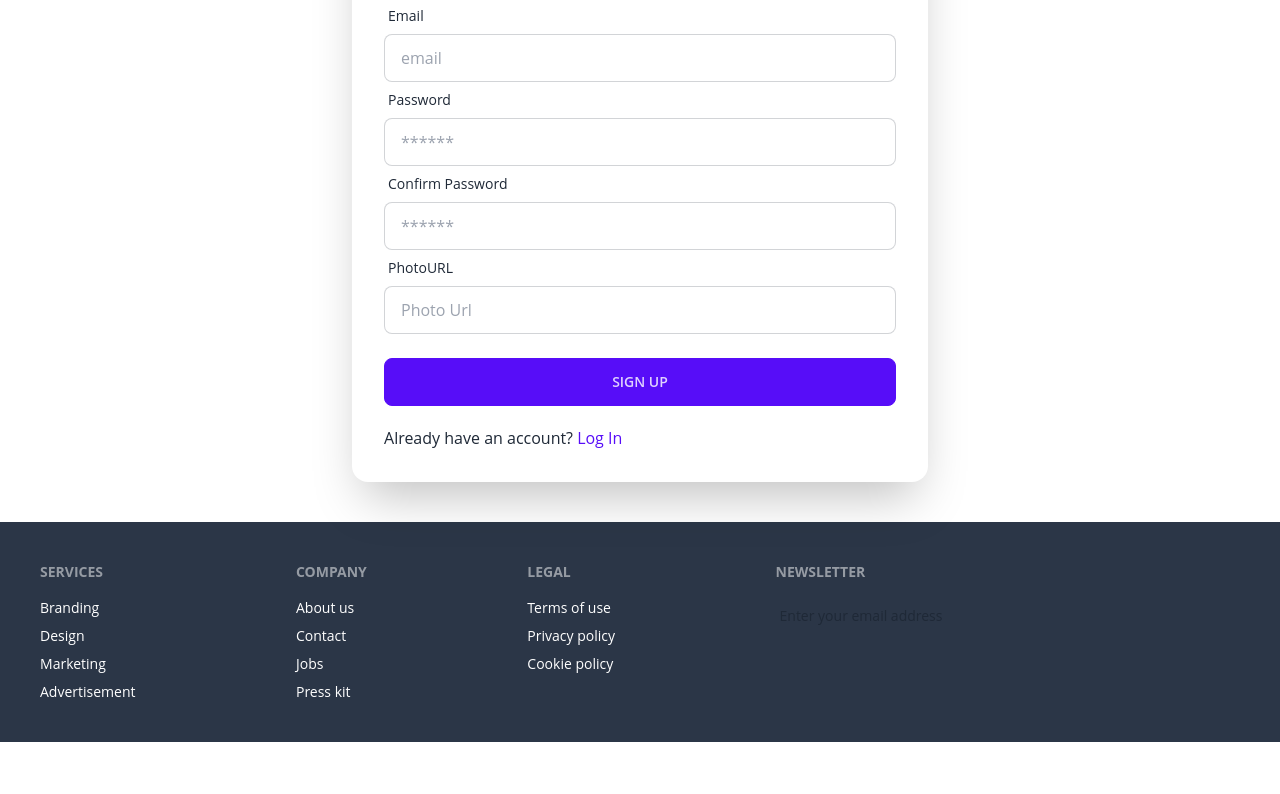
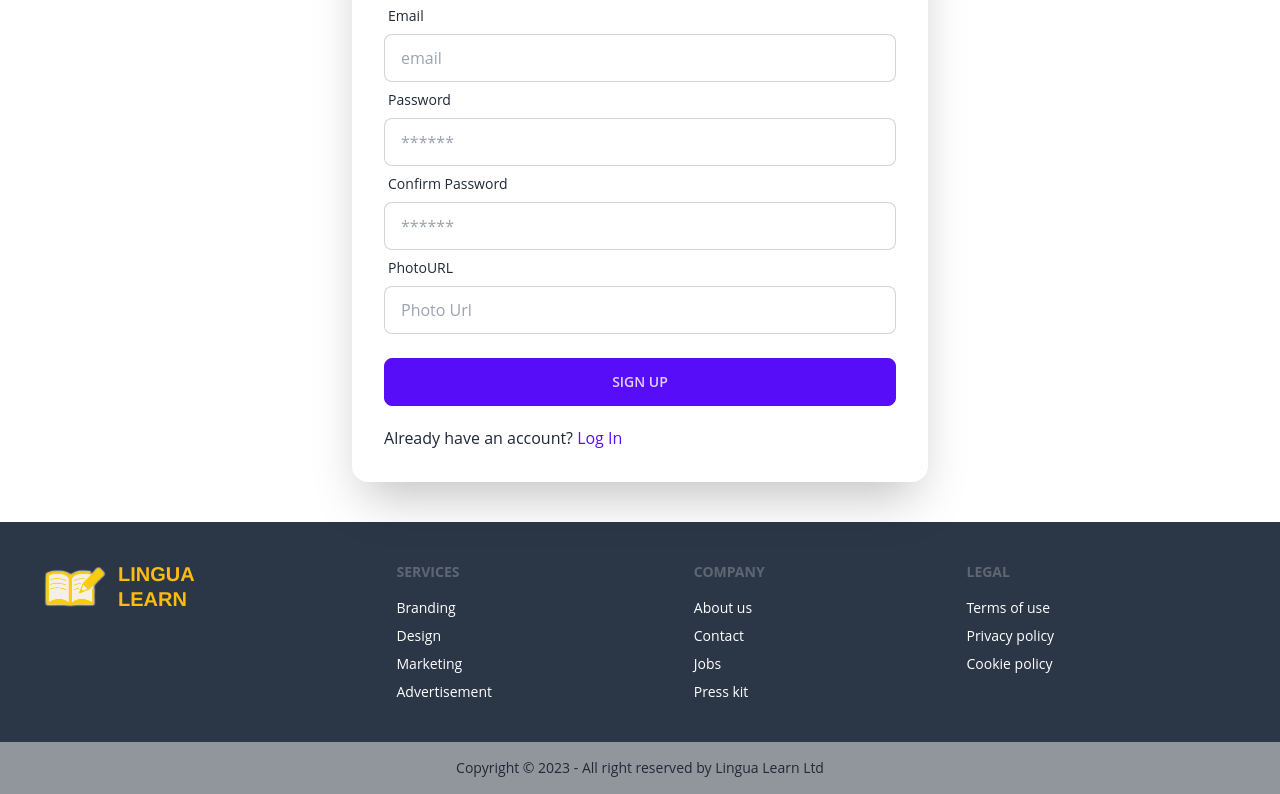
Before and after one commit to Nasim043/lingua-learn-client, a React (Vite) app: page /signup in a window 1280 px wide. Shown: the part 354-1148 px from the top of the page. Before the commit the page ends 1096 px from the top, so only its background shows below. Built offline with nearby package versions, Linux system fonts and the light colour scheme; no server answers.

Commit message:
add testimonial section

```diff
--- a/src/Pages/Home/Slider.jsx
+++ b/src/Pages/Home/Slider.jsx
@@ -17,7 +17,7 @@ import { Link } from "react-router-dom";
 
 const Slider = () => {
     return (
-        <div className="h-96">
+        <div className="mb-14">
             <Swiper
                 spaceBetween={30}
                 centeredSlides={true}
--- /dev/null
+++ b/src/Pages/Home/Testimonial.jsx
@@ -0,0 +1,45 @@
+/* eslint-disable react/no-unescaped-entities */
+
+const Testimonial = () => {
+    return (
+        <section className="text-gray-600 body-font">
+            <div className="container px-5 py-24 mx-auto">
+                <h1 className="text-3xl font-medium title-font text-gray-900 mb-12 text-center">Testimonials</h1>
+                <div className="flex flex-wrap -m-4">
+                    <div className="p-4 md:w-1/2 w-full">
+                        <div className="h-full bg-my-card p-8 rounded">
+                            <svg xmlns="http://www.w3.org/2000/svg" fill="currentColor" className="block w-5 h-5 text-gray-400 mb-4" viewBox="0 0 975.036 975.036">
+                                <path d="M925.036 57.197h-304c-27.6 0-50 22.4-50 50v304c0 27.601 22.4 50 50 50h145.5c-1.9 79.601-20.4 143.3-55.4 191.2-27.6 37.8-69.399 69.1-125.3 93.8-25.7 11.3-36.8 41.7-24.8 67.101l36 76c11.6 24.399 40.3 35.1 65.1 24.399 66.2-28.6 122.101-64.8 167.7-108.8 55.601-53.7 93.7-114.3 114.3-181.9 20.601-67.6 30.9-159.8 30.9-276.8v-239c0-27.599-22.401-50-50-50zM106.036 913.497c65.4-28.5 121-64.699 166.9-108.6 56.1-53.7 94.4-114.1 115-181.2 20.6-67.1 30.899-159.6 30.899-277.5v-239c0-27.6-22.399-50-50-50h-304c-27.6 0-50 22.4-50 50v304c0 27.601 22.4 50 50 50h145.5c-1.9 79.601-20.4 143.3-55.4 191.2-27.6 37.8-69.4 69.1-125.3 93.8-25.7 11.3-36.8 41.7-24.8 67.101l35.9 75.8c11.601 24.399 40.501 35.2 65.301 24.399z"></path>
+                            </svg>
+                            <p className="leading-relaxed mb-6">Lingua Learn made learning Italian so easy! The interactive lessons and helpful resources helped me grasp the language quickly. Now I can confidently speak with my Italian friends and even plan a trip to Italy. Thank you, Lingua Learn!.</p>
+                            <a className="inline-flex items-center">
+                                <img alt="testimonial" src="https://i.ibb.co/PZbWVMR/istockphoto-1154642632-612x612.jpg" className="w-12 h-12 rounded-full flex-shrink-0 object-cover object-center" />
+                                    <span className="flex-grow flex flex-col pl-4">
+                                        <span className="title-font font-medium text-gray-900">Maria Thompson</span>
+                                        <span className="text-gray-500 text-sm">Freelance Designer</span>
+                                    </span>
+                            </a>
+                        </div>
+                    </div>
+                    <div className="p-4 md:w-1/2 w-full">
+                        <div className="h-full bg-my-card p-8 rounded">
+                            <svg xmlns="http://www.w3.org/2000/svg" fill="currentColor" className="block w-5 h-5 text-gray-400 mb-4" viewBox="0 0 975.036 975.036">
+                                <path d="M925.036 57.197h-304c-27.6 0-50 22.4-50 50v304c0 27.601 22.4 50 50 50h145.5c-1.9 79.601-20.4 143.3-55.4 191.2-27.6 37.8-69.399 69.1-125.3 93.8-25.7 11.3-36.8 41.7-24.8 67.101l36 76c11.6 24.399 40.3 35.1 65.1 24.399 66.2-28.6 122.101-64.8 167.7-108.8 55.601-53.7 93.7-114.3 114.3-181.9 20.601-67.6 30.9-159.8 30.9-276.8v-239c0-27.599-22.401-50-50-50zM106.036 913.497c65.4-28.5 121-64.699 166.9-108.6 56.1-53.7 94.4-114.1 115-181.2 20.6-67.1 30.899-159.6 30.899-277.5v-239c0-27.6-22.399-50-50-50h-304c-27.6 0-50 22.4-50 50v304c0 27.601 22.4 50 50 50h145.5c-1.9 79.601-20.4 143.3-55.4 191.2-27.6 37.8-69.4 69.1-125.3 93.8-25.7 11.3-36.8 41.7-24.8 67.101l35.9 75.8c11.601 24.399 40.501 35.2 65.301 24.399z"></path>
+                            </svg>
+                            <p className="leading-relaxed mb-6">I never thought learning Chinese could be this fun and effective. With Lingua Learn, I've gained practical language skills through engaging exercises and real-life scenarios. I'm impressed with how quickly I progressed. Lingua Learn is a game-changer!</p>
+                            <a className="inline-flex items-center">
+                                <img alt="testimonial" src="https://i.ibb.co/GvTq2cL/1648484530383.jpg" className="w-12 h-12 rounded-full flex-shrink-0 object-cover object-center" />
+                                    <span className="flex-grow flex flex-col pl-4">
+                                        <span className="title-font font-medium text-gray-900">John Davis</span>
+                                        <span className="text-gray-500 text-sm">Business Analyst</span>
+                                    </span>
+                            </a>
+                        </div>
+                    </div>
+                </div>
+            </div>
+        </section>
+    );
+};
+
+export default Testimonial;
--- a/src/Pages/Shared/Footer.jsx
+++ b/src/Pages/Shared/Footer.jsx
@@ -1,39 +1,41 @@
+import { Link } from "react-router-dom";
+import logo from '../../assets/logo.png';
 
 const Footer = () => {
     return (
         <>
-            <footer className="footer p-10 bg-mysecondary text-[#ffff]">
+            <footer className="footer p-10 bg-mysecondary text-base-content">
+                <Link className="uppercase text-2xl font-extrabold text-myprimary font-my-font flex items-center">
+                    <img src={logo} className="h-10 mr-1" />
+                    <div className="flex flex-col leading-tight font-logo text-xl">
+                        <span>Lingua</span>
+                        <span>Learn</span>
+                    </div>
+                </Link>
                 <div>
-                <span className="footer-title">Services</span>
-                <a className="link link-hover">Branding</a>
-                <a className="link link-hover">Design</a>
-                <a className="link link-hover">Marketing</a>
-                <a className="link link-hover">Advertisement</a>
+                    <span className="footer-title text-my-third">Services</span>
+                    <a className="link link-hover text-my-white hover:text-myprimary">Branding</a>
+                    <a className="link link-hover text-my-white hover:text-myprimary">Design</a>
+                    <a className="link link-hover text-my-white hover:text-myprimary">Marketing</a>
+                    <a className="link link-hover text-my-white hover:text-myprimary">Advertisement</a>
                 </div>
                 <div>
-                <span className="footer-title">Company</span>
-                <a className="link link-hover">About us</a>
-                <a className="link link-hover">Contact</a>
-                <a className="link link-hover">Jobs</a>
-                <a className="link link-hover">Press kit</a>
+                    <span className="footer-title text-my-third">Company</span>
+                    <a className="link link-hover text-my-white hover:text-myprimary">About us</a>
+                    <a className="link link-hover text-my-white hover:text-myprimary">Contact</a>
+                    <a className="link link-hover text-my-white hover:text-myprimary">Jobs</a>
+                    <a className="link link-hover text-my-white hover:text-myprimary">Press kit</a>
                 </div>
                 <div>
-                <span className="footer-title">Legal</span>
-                <a className="link link-hover">Terms of use</a>
-                <a className="link link-hover">Privacy policy</a>
-                <a className="link link-hover">Cookie policy</a>
+                    <span className="footer-title text-my-third">Legal</span>
+                    <a className="link link-hover text-my-white hover:text-myprimary">Terms of use</a>
+                    <a className="link link-hover text-my-white hover:text-myprimary">Privacy policy</a>
+                    <a className="link link-hover text-my-white hover:text-myprimary">Cookie policy</a>
                 </div>
+            </footer>
+            <footer className="footer footer-center p-4 bg-my-third text-base-content">
                 <div>
-                <span className="footer-title">Newsletter</span>
-                <div className="form-control w-80">
-                    <label className="label">
-                        <span className="label-text">Enter your email address</span>
-                    </label>
-                    {/* <div className="relative">
-                        <input type="text" placeholder="username@site.com" className="input input-bordered w-full pr-16" />
-                        <button className="btn btn-primary absolute top-0 right-0 rounded-l-none">Subscribe</button>
-                    </div> */}
-                </div>
+                    <p>Copyright © 2023 - All right reserved by Lingua Learn Ltd</p>
                 </div>
             </footer>
         </>
```
Lines whose indentation alone changed are shown as unchanged.
